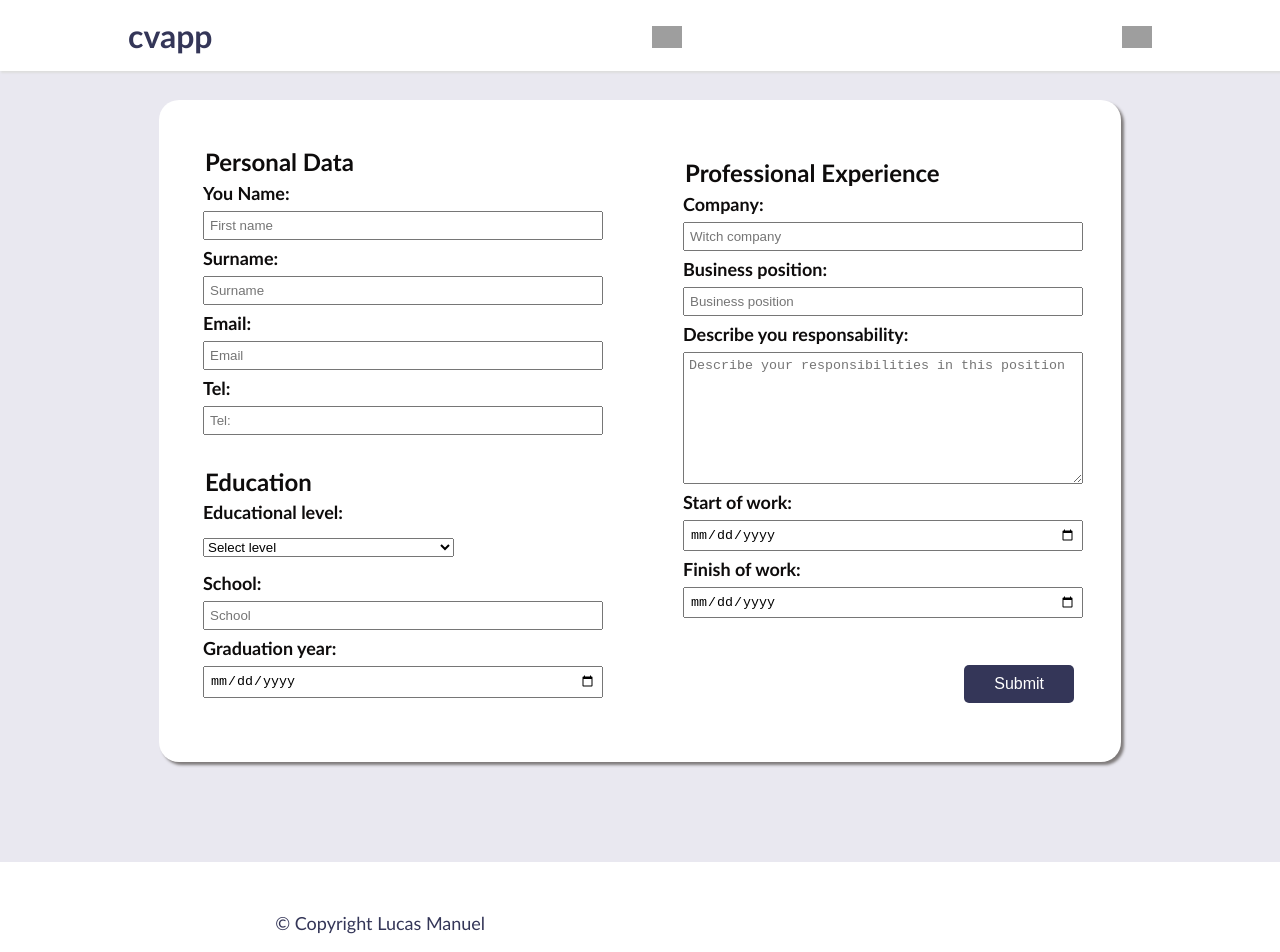
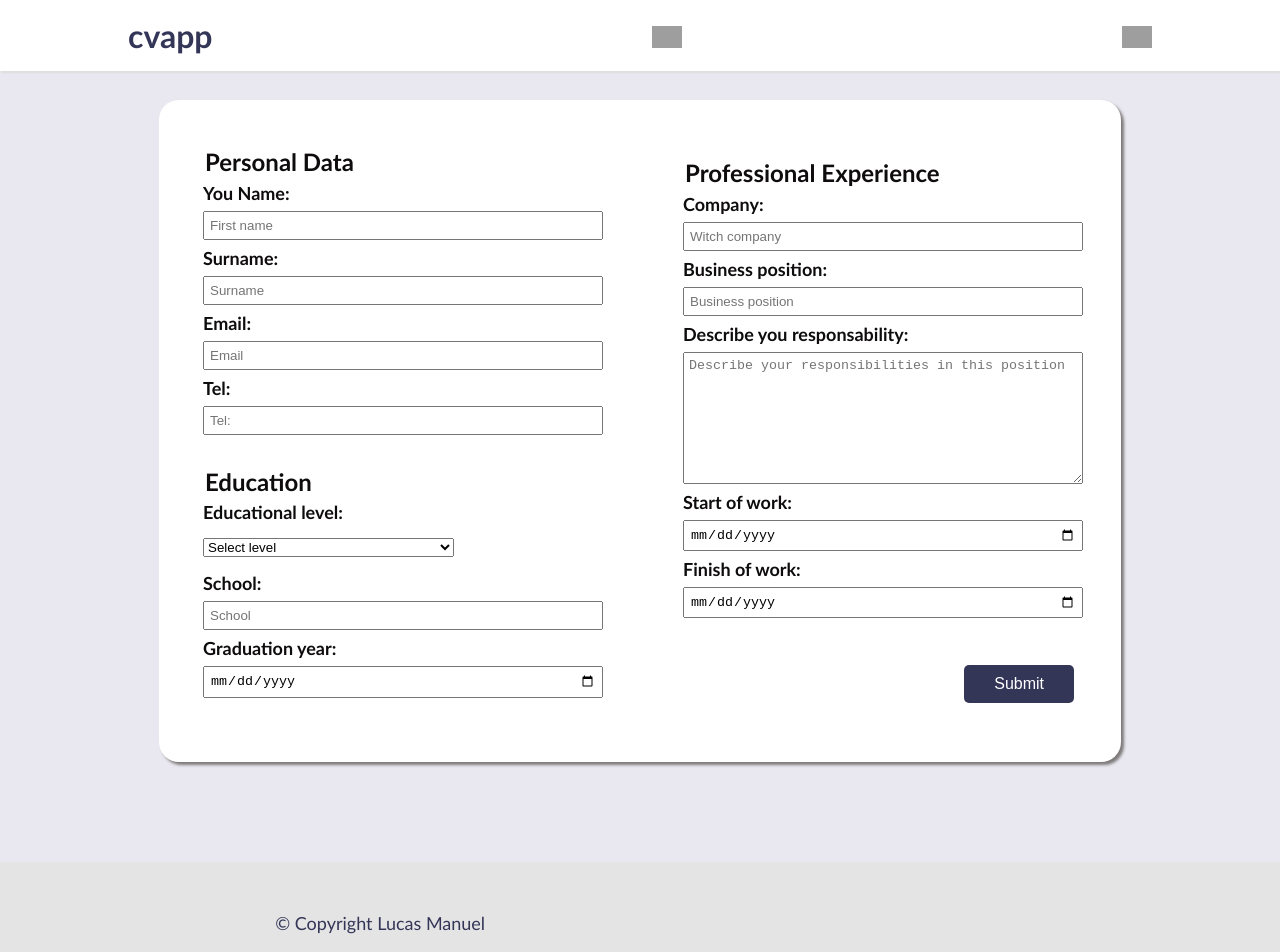
Before and after one commit to Lucasmanuelmz/cv-aplication, a React (Vite) app: page / in a window 1280 px wide. Shown: the top 952 px of the page. Built offline with nearby package versions, Linux system fonts and the light colour scheme; grey boxes are pictures that could not be loaded.

Commit message:
Alterei a cor do footer

```diff
--- a/src/App.css
+++ b/src/App.css
@@ -175,7 +175,7 @@ button:hover {
   justify-content: center;
   align-items: center;
   padding: 2rem;
-  background-color: #fff;
+  background-color: #e4e4e4;
   color: #0e0c0c;
   width: 100vw;
   margin: auto;
```
